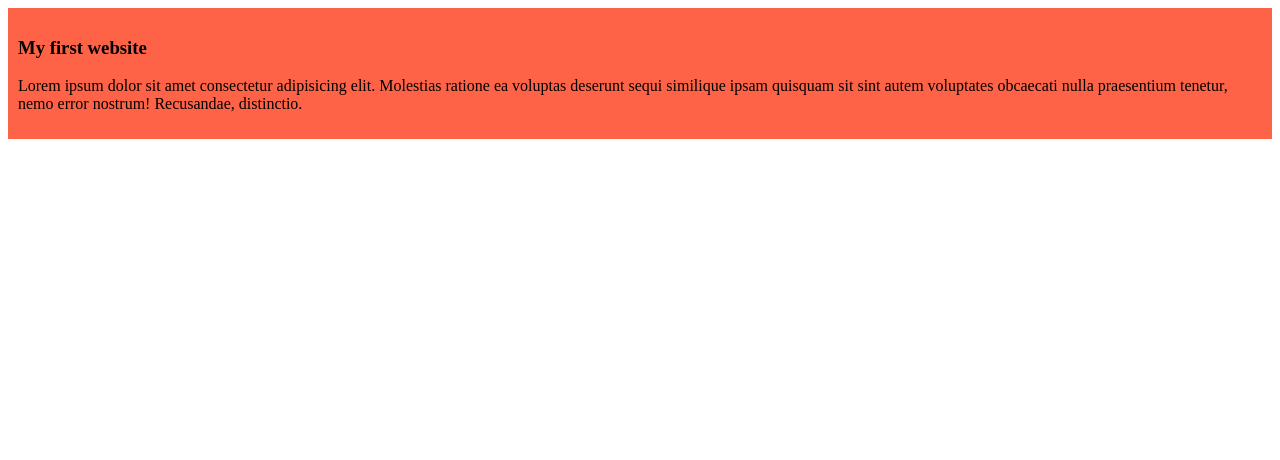
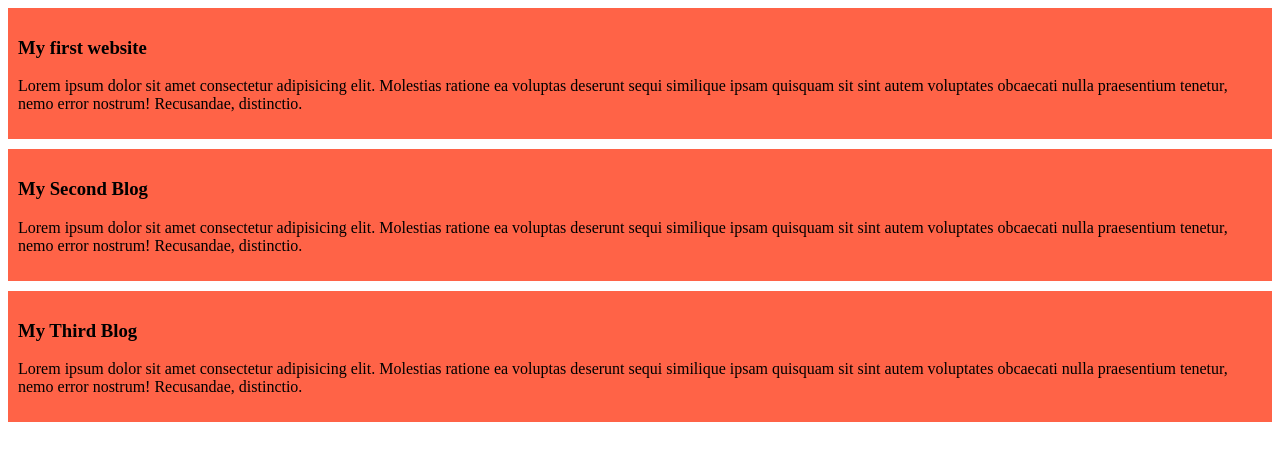
Before and after one commit to imranmohammod/my-simple-website, a plain HTML site: page index.html in a window 1280 px wide. Drawn offline with Linux system fonts and the light colour scheme.

Commit message:
added the second and the third blog

```diff
--- a/index.html
+++ b/index.html
@@ -11,5 +11,13 @@
         <h3>My first website</h3>
         <p>Lorem ipsum dolor sit amet consectetur adipisicing elit. Molestias ratione ea voluptas deserunt sequi similique ipsam quisquam sit sint autem voluptates obcaecati nulla praesentium tenetur, nemo error nostrum! Recusandae, distinctio.</p>
     </div>
+    <div>
+        <h3>My Second Blog</h3>
+        <p>Lorem ipsum dolor sit amet consectetur adipisicing elit. Molestias ratione ea voluptas deserunt sequi similique ipsam quisquam sit sint autem voluptates obcaecati nulla praesentium tenetur, nemo error nostrum! Recusandae, distinctio.</p>
+    </div>
+    <div>
+        <h3>My Third Blog</h3>
+        <p>Lorem ipsum dolor sit amet consectetur adipisicing elit. Molestias ratione ea voluptas deserunt sequi similique ipsam quisquam sit sint autem voluptates obcaecati nulla praesentium tenetur, nemo error nostrum! Recusandae, distinctio.</p>
+    </div>
 </body>
 </html>
--- a/styles/blog.css
+++ b/styles/blog.css
@@ -1,4 +1,5 @@
 div{
     background-color: tomato;
     padding: 10px;
+    margin-bottom: 10px;
 }
```
